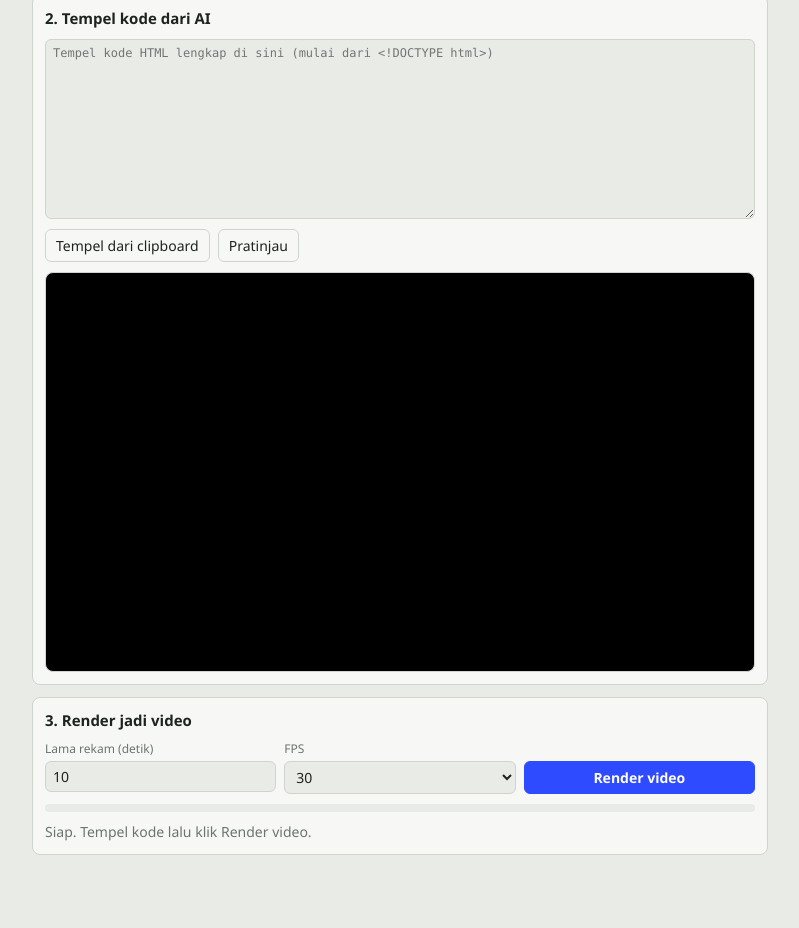
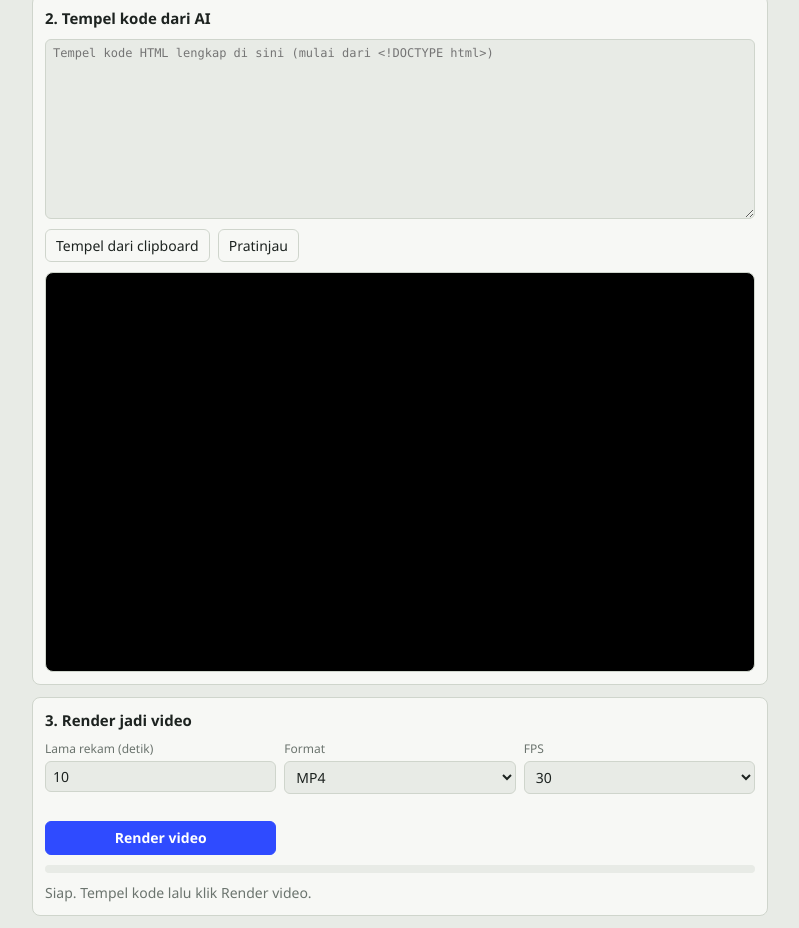
Before and after one commit to ardy0091/motionshtml, a plain HTML site: page ai.html in a window 1280 px wide. Shown: the part 529-1457 px from the top of the page, without its empty margins (240-1039 px from the left). Before the commit the page ends 1396 px from the top, so only its background shows below. Drawn offline with Linux system fonts and the light colour scheme.

Commit message:
Update ai.html

```diff
--- a/ai.html
+++ b/ai.html
@@ -50,6 +50,7 @@ iframe{width:100%;border:1px solid var(--line);border-radius:8px;background:#000
     <h2>3. Render jadi video</h2>
     <div class="row3">
       <div class="f"><label>Lama rekam (detik)</label><input id="rsecs" type="number" min="2" max="120" value="10"></div>
+      <div class="f"><label>Format</label><select id="fmt"><option value="mp4" selected>MP4</option><option value="mov">MOV</option><option value="webm">WebM</option></select></div>
       <div class="f"><label>FPS</label><select id="fps"><option>30</option><option>60</option><option>24</option></select></div>
       <div class="f"><label>&nbsp;</label><button id="go" class="pri">Render video</button></div>
     </div>
```
